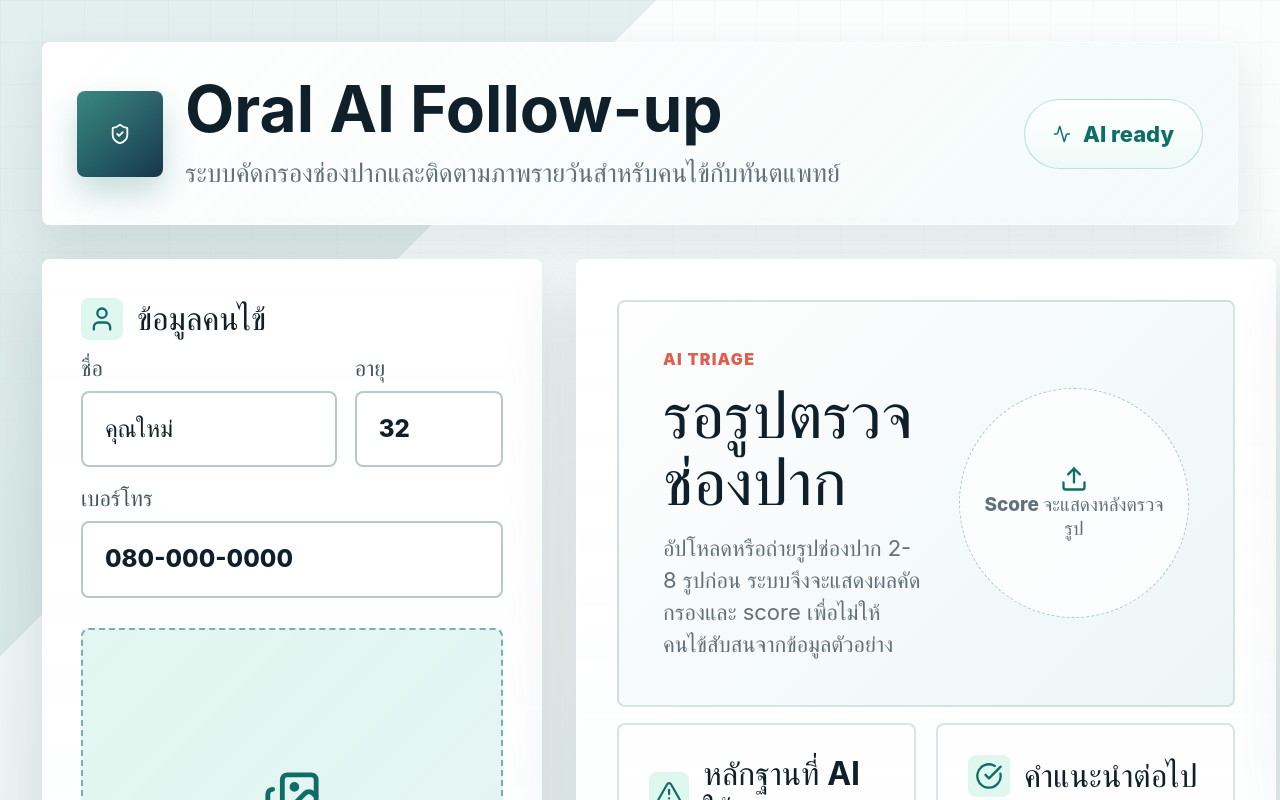
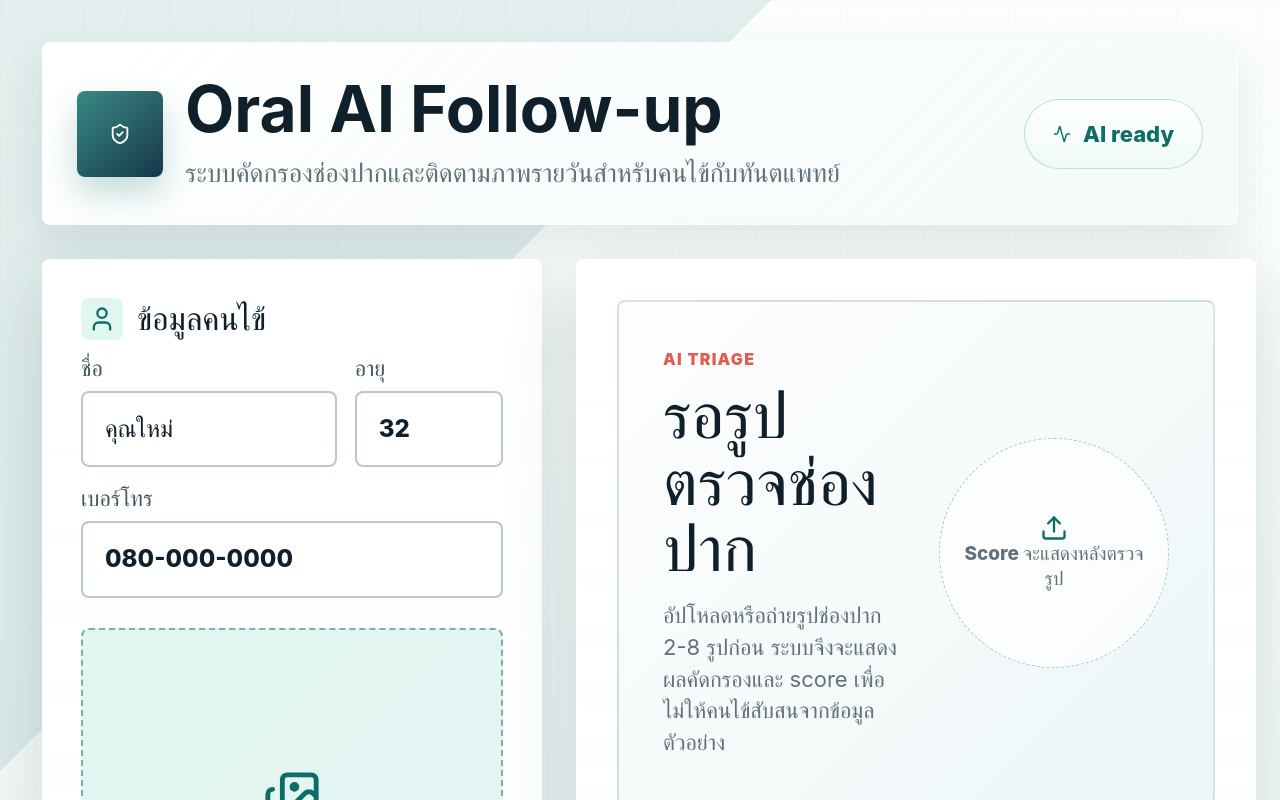
Before and after one commit to ZENLIK02/Teeth-Disease-AI, a React (Vite) app: page / in a window 1280 px wide. Shown: the top 800 px of the page. Built offline with nearby package versions, Linux system fonts and the light colour scheme.

Commit message:
Widen elderly-friendly layout

```diff
--- a/src/App.css
+++ b/src/App.css
@@ -45,7 +45,7 @@
 }
 
 .topbar {
-  max-width: 1840px;
+  max-width: 2160px;
   margin: 0 auto 34px;
   padding: 34px;
   display: flex;
@@ -124,10 +124,10 @@
 }
 
 .workspace-grid {
-  max-width: 1840px;
+  max-width: 2160px;
   margin: 0 auto;
   display: grid;
-  grid-template-columns: minmax(500px, 600px) minmax(700px, 1fr) minmax(470px, 560px);
+  grid-template-columns: minmax(540px, 680px) minmax(820px, 1.25fr) minmax(500px, 640px);
   gap: 34px;
   align-items: start;
 }
@@ -1010,13 +1010,19 @@
   }
 }
 
-@media (max-width: 1220px) {
+@media (max-width: 1520px) {
   .workspace-grid {
-    grid-template-columns: 1fr;
+    grid-template-columns: minmax(500px, 0.92fr) minmax(680px, 1.35fr);
   }
 
   .doctor-panel {
     grid-column: 1 / -1;
+  }
+}
+
+@media (max-width: 1180px) {
+  .workspace-grid {
+    grid-template-columns: 1fr;
   }
 }
 
```
